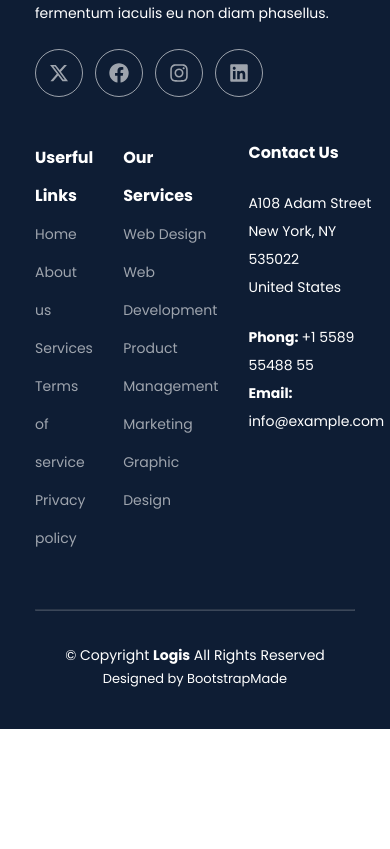
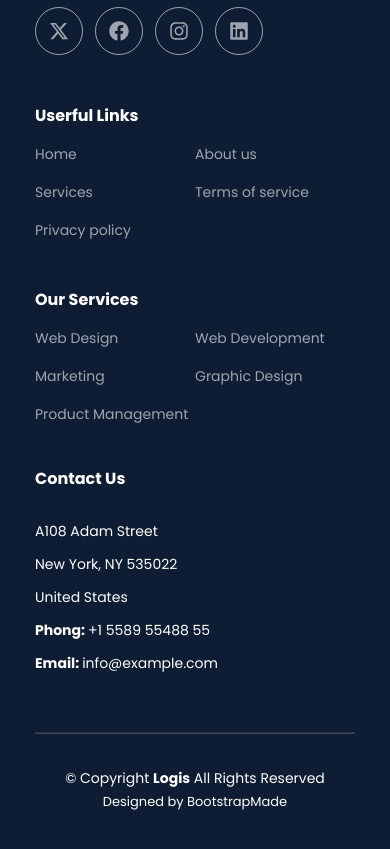
Before and after one commit to nguyenphuong29082004/HIT15_REACT_2025, a React (Vite) app in the folder week1/: page / in a window 390 px wide. Shown: the part 2978-3827 px from the top of the page. Before the commit the page ends 3707 px from the top, so only its background shows below. Built offline with nearby package versions, Linux system fonts and the light colour scheme.

Commit message:
ex_week1

```diff
--- a/week1/src/components/Footer/Footer.jsx
+++ b/week1/src/components/Footer/Footer.jsx
@@ -44,9 +44,9 @@ function Footer(){
                         <ul>
                             <li><a href="#">Web Design</a></li>
                             <li><a href="#">Web Development</a></li>
-                            <li><a href="3">Product Management</a></li>
                             <li><a href="#">Marketing</a></li>
                             <li><a href="#">Graphic Design</a></li>
+                             <li><a href="3">Product Management</a></li>
                         </ul>
                     </div>
                     <div className="footer-contact">
--- a/week1/src/components/responsive.css
+++ b/week1/src/components/responsive.css
@@ -60,10 +60,10 @@
   .menu {
     width: max-content;
   }
-.banner {
+  .banner {
     margin: 0px 32px;
     padding-top: 230px;
-}
+  }
   .main-menu {
     display: grid;
     grid-template-columns: repeat(3, 1fr);
@@ -82,7 +82,7 @@
     padding: 0px 35px 70px;
   }
   .about-img {
-    width: 356px;
+    width: 300px;
   }
   .footer-top {
     flex-direction: column;
@@ -95,6 +95,22 @@
   }
   .footer-userlink,
   .footer-sercices {
-    line-height: 30px;
+    line-height: 27px;
+  }
+  .footer-element2 {
+    flex-direction: column;
+    gap: 10px;
+  }
+  .footer-userlink ul,
+  .footer-sercices ul {
+    display: grid;
+    grid-template-columns: repeat(2, 1fr);
+  }
+  .footer-sercices ul li:nth-child(5) {
+    width: 157px;
+  }
+  .footer-contact div {
+    margin-bottom: 0px;
+    line-height: 33px;
   }
 }
```
